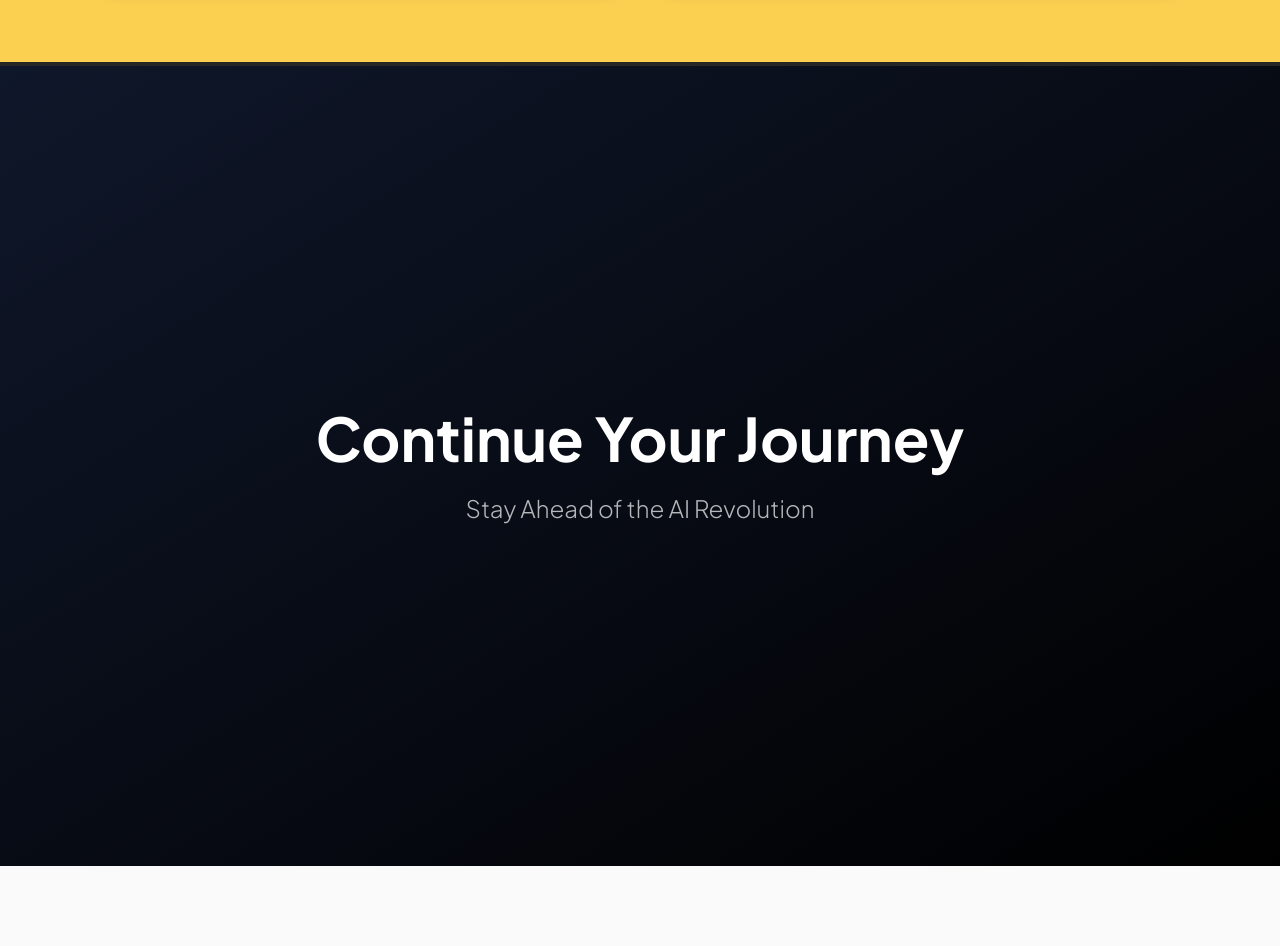
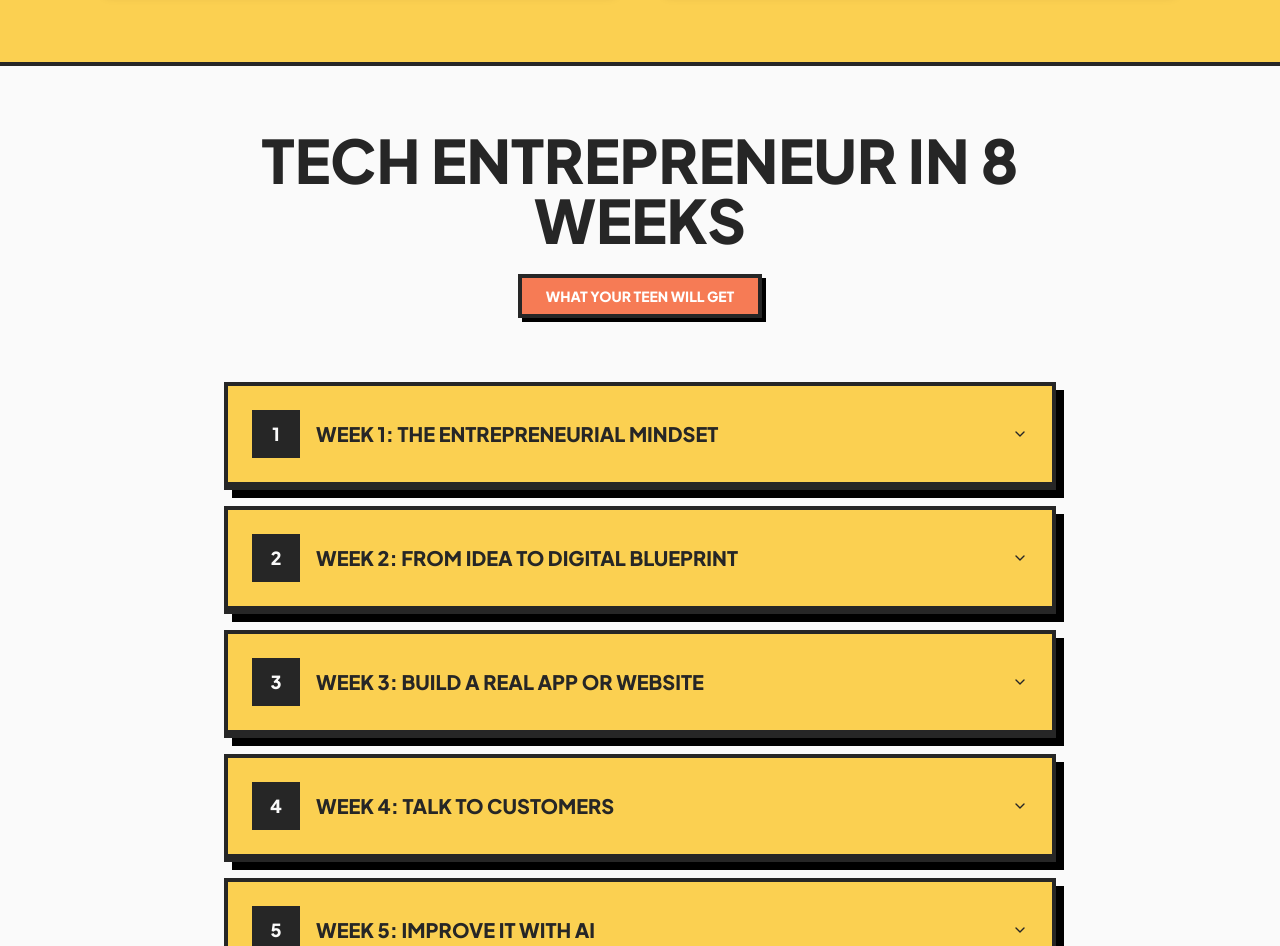
Before and after one commit to iezzat001/mentorna_new, a React (Vite) app: page / in a window 1280 px wide. Shown: the part 1906-2852 px from the top of the page. Before the commit the page ends 2772 px from the top, so only its background shows below. Built offline with nearby package versions, Linux system fonts and the light colour scheme.

Commit message:
Add expandable program section
Implement an expandable card component to display the weekly program content.

```diff
--- /dev/null
+++ b/src/components/ProgramSection.tsx
@@ -0,0 +1,143 @@
+
+import React from 'react';
+import { Accordion, AccordionContent, AccordionItem, AccordionTrigger } from '@/components/ui/accordion';
+
+const ProgramSection = () => {
+  const weeks = [
+    {
+      week: 1,
+      title: "The Entrepreneurial Mindset",
+      description: "Learn to think like a founder and spot problems that become business ideas."
+    },
+    {
+      week: 2,
+      title: "From Idea to Digital Blueprint",
+      description: "Turn ideas into clear plans using AI tools for brainstorming and structure."
+    },
+    {
+      week: 3,
+      title: "Build a Real App or Website",
+      description: "Build a working app or website with drag-and-drop tools. No coding required."
+    },
+    {
+      week: 4,
+      title: "Talk to Customers",
+      description: "Validate ideas by asking the right questions and listening to real feedback."
+    },
+    {
+      week: 5,
+      title: "Improve It with AI",
+      description: "Enhance apps with smart design and features using AI tools."
+    },
+    {
+      week: 6,
+      title: "Test & Get Feedback",
+      description: "Test products with real users and learn to iterate based on feedback."
+    },
+    {
+      week: 7,
+      title: "Pitch Like a CEO",
+      description: "Master storytelling and confidence to present like a young entrepreneur."
+    },
+    {
+      week: 8,
+      title: "Launch Day",
+      description: "Showcase products in a final demo and celebrate the journey from idea to business."
+    }
+  ];
+
+  return (
+    <section className="bg-background border-b-4 border-foreground py-16 px-6">
+      <div className="container mx-auto max-w-4xl">
+        {/* Section Header */}
+        <div className="text-center mb-16">
+          <h2 className="
+            font-heading
+            text-4xl md:text-5xl lg:text-6xl
+            font-black
+            uppercase
+            text-foreground
+            mb-6
+          ">
+            TECH ENTREPRENEUR IN 8 WEEKS
+          </h2>
+          <div className="
+            bg-primary
+            text-primary-foreground
+            font-black
+            uppercase
+            px-6
+            py-2
+            text-sm
+            border-4
+            border-foreground
+            inline-block
+            shadow-[4px_4px_0px_0px_rgba(0,0,0,1)]
+          ">
+            WHAT YOUR TEEN WILL GET
+          </div>
+        </div>
+
+        {/* Program Accordion */}
+        <Accordion type="single" collapsible className="space-y-4">
+          {weeks.map((week) => (
+            <AccordionItem
+              key={week.week}
+              value={`week-${week.week}`}
+              className="
+                border-4
+                border-foreground
+                shadow-[8px_8px_0px_0px_rgba(0,0,0,1)]
+                bg-white
+                rounded-none
+              "
+            >
+              <AccordionTrigger className="
+                bg-accent-yellow
+                border-b-4
+                border-foreground
+                px-6
+                py-6
+                hover:no-underline
+                hover:bg-accent-yellow/90
+                transition-colors
+                [&[data-state=open]]:bg-accent-yellow/90
+              ">
+                <div className="flex items-center gap-4 text-left">
+                  <div className="
+                    bg-foreground
+                    text-background
+                    font-black
+                    text-lg
+                    w-12
+                    h-12
+                    flex
+                    items-center
+                    justify-center
+                    border-2
+                    border-foreground
+                  ">
+                    {week.week}
+                  </div>
+                  <div>
+                    <h3 className="font-black text-xl uppercase text-foreground">
+                      WEEK {week.week}: {week.title}
+                    </h3>
+                  </div>
+                </div>
+              </AccordionTrigger>
+
+              <AccordionContent className="px-6 py-6">
+                <p className="font-body text-base font-semibold leading-relaxed text-foreground">
+                  {week.description}
+                </p>
+              </AccordionContent>
+            </AccordionItem>
+          ))}
+        </Accordion>
+      </div>
+    </section>
+  );
+};
+
+export default ProgramSection;
--- a/src/pages/Index.tsx
+++ b/src/pages/Index.tsx
@@ -1,6 +1,7 @@
 
 import Hero from "@/components/Hero";
 import SuccessStories from "@/components/SuccessStories";
+import ProgramSection from "@/components/ProgramSection";
 import SecondarySection from "@/components/SecondarySection";
 
 const Index = () => {
@@ -8,6 +9,7 @@ const Index = () => {
     <div className="overflow-x-hidden">
       <Hero />
       <SuccessStories />
+      <ProgramSection />
       <SecondarySection />
     </div>
   );
```
